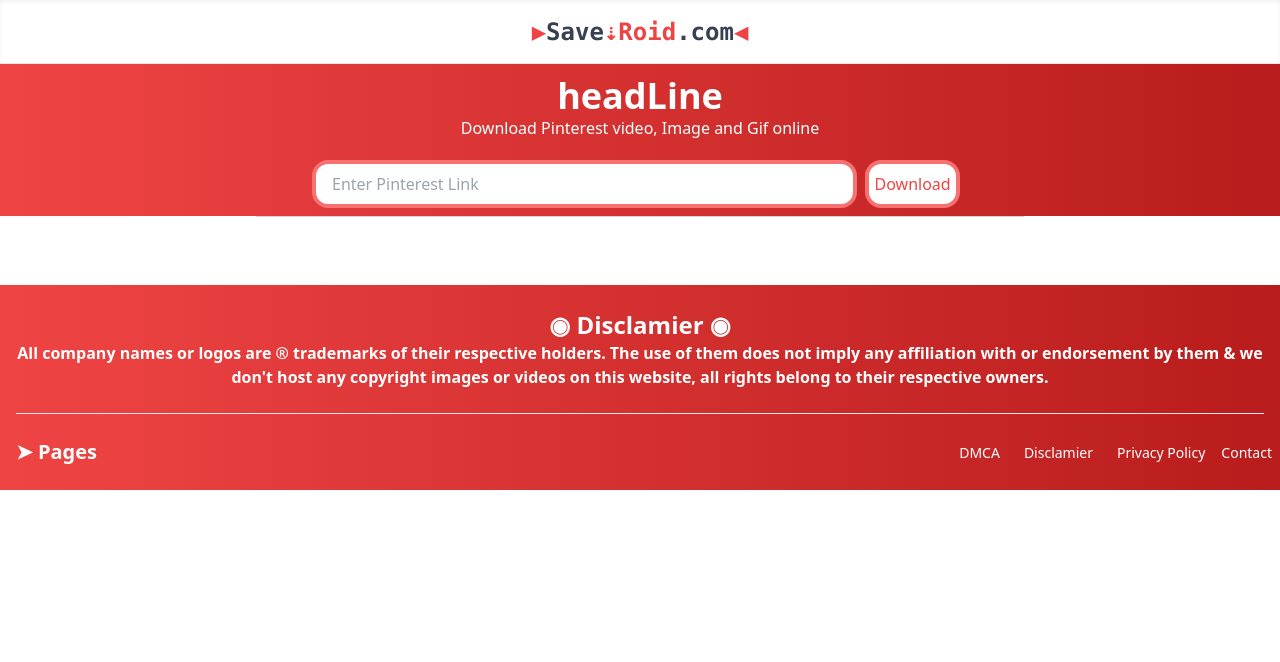
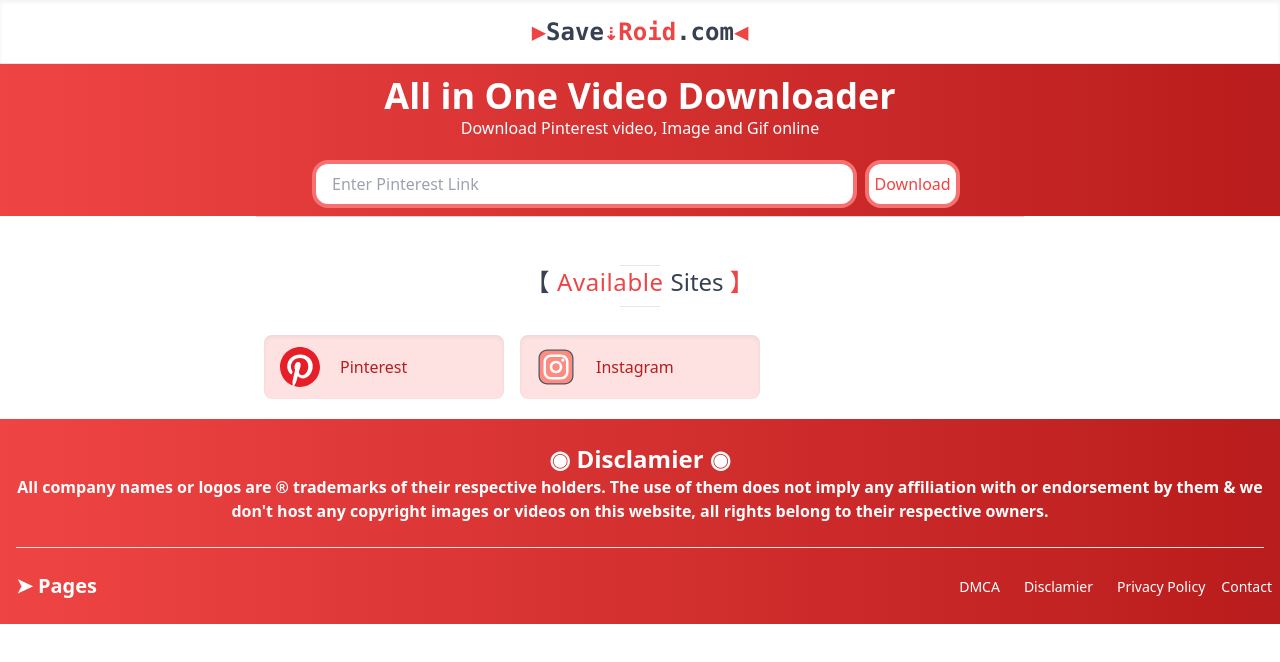
Before and after one commit to codingstark-dev/saveroid, a Next.js app: page / in a window 1280 px wide. Shown: the top 662 px of the page. Built offline with nearby package versions, Linux system fonts and the light colour scheme; what @badrap/bar-of-progress would draw is missing.

Commit message:
Bug fixed and  Absite added 2

```diff
--- a/package.json
+++ b/package.json
@@ -44,7 +44,7 @@
   },
   "husky": {
     "hooks": {
-      "pre-commit": "lint-staged --no-verify"
+      "pre-commit": "lint-staged"
     }
   },
   "lint-staged": {
--- /dev/null
+++ b/src/componets/AbSites.tsx
@@ -0,0 +1,79 @@
+import React from 'react';
+
+const AbSites = () => {
+  return (
+    <div>
+      <div className="text-center">
+        <hr className="w-10 m-auto" />
+        <h1 className="text-2xl px-2 text-current items-center font-medium">
+          <span className="tracking-wide">【</span>
+          <span className="text-red-500 tracking-wide"> Available </span>
+          <span>Sites </span>
+          <span className="tracking-wide text-red-500">】</span>
+        </h1>
+        <hr className="w-10 m-auto mt-2" />
+      </div>
+      <br />
+      <div className="grid md:grid-cols-3 grid-cols-2 break-normal   text-base">
+        <div
+          className="mx-2 relative px-4 py-3 shadow-inner leading-normal text-red-700 bg-red-100 rounded-lg"
+          role="alert"
+        >
+          <div className="flex m-auto text-center items-center">
+            <svg
+              xmlns="http://www.w3.org/2000/svg"
+              fillRule="evenodd"
+              strokeLinejoin="round"
+              strokeMiterlimit="2"
+              clipRule="evenodd"
+              className="w-10"
+              viewBox="0 0 512 512"
+            >
+              <g fillRule="nonzero">
+                <path
+                  fill="#fff"
+                  d="M511.999 256.002c0 141.373-114.606 255.979-255.98 255.979C114.646 511.981.04 397.375.04 256.002.04 114.628 114.646.022 256.019.022c141.374 0 255.98 114.606 255.98 255.98z"
+                ></path>
+                <path
+                  fill="#e71d27"
+                  d="M255.998.001C114.614.001 0 114.618 0 255.999 0 364.455 67.475 457.17 162.707 494.47c-2.24-20.255-4.261-51.405.889-73.518 4.65-19.978 30.018-127.248 30.018-127.248s-7.659-15.334-7.659-38.008c0-35.596 20.632-62.171 46.323-62.171 21.839 0 32.391 16.399 32.391 36.061 0 21.966-13.984 54.803-21.203 85.235-6.03 25.482 12.779 46.261 37.909 46.261 45.503 0 80.477-47.976 80.477-117.229 0-61.293-44.045-104.149-106.932-104.149-72.841 0-115.597 54.634-115.597 111.095 0 22.004 8.475 45.596 19.052 58.421 2.09 2.535 2.398 4.758 1.776 7.343-1.945 8.087-6.262 25.474-7.111 29.032-1.117 4.686-3.711 5.681-8.561 3.424-31.974-14.884-51.963-61.627-51.963-99.174 0-80.755 58.672-154.915 169.148-154.915 88.806 0 157.821 63.279 157.821 147.85 0 88.229-55.629 159.232-132.842 159.232-25.94 0-50.328-13.476-58.674-29.394 0 0-12.838 48.878-15.95 60.856-5.782 22.237-21.382 50.109-31.818 67.11C204.156 508.001 229.61 512 255.998 512c141.389 0 256.003-114.612 256.003-256.001C512.001 114.618 397.387.001 255.998.001z"
+                ></path>
+              </g>
+            </svg>
+            <span className="pl-5">Pinterest</span>
+          </div>
+        </div>
+        <div
+          className="mx-2 relative px-4 py-3 shadow-inner leading-normal text-red-700 bg-red-100 rounded-lg"
+          role="alert"
+        >
+          <div className="flex m-auto text-center items-center">
+            <svg xmlns="http://www.w3.org/2000/svg" className="w-10" viewBox="0 0 32 32">
+              <g>
+                <path
+                  fill="#FF8A80"
+                  d="M23 29.5H9A6.5 6.5 0 012.5 23V9A6.5 6.5 0 019 2.5h14A6.5 6.5 0 0129.5 9v14a6.5 6.5 0 01-6.5 6.5z"
+                ></path>
+                <path
+                  fill="#455A64"
+                  d="M23 30H9c-3.86 0-7-3.14-7-7V9c0-3.86 3.14-7 7-7h14c3.86 0 7 3.14 7 7v14c0 3.86-3.14 7-7 7zM9 3C5.691 3 3 5.691 3 9v14c0 3.309 2.691 6 6 6h14c3.309 0 6-2.691 6-6V9c0-3.309-2.691-6-6-6H9z"
+                ></path>
+                <path
+                  fill="#FFF"
+                  d="M20 26h-8c-3.309 0-6-2.691-6-6v-8c0-3.309 2.691-6 6-6h8c3.309 0 6 2.691 6 6v8c0 3.309-2.691 6-6 6zM12 8c-2.206 0-4 1.794-4 4v8c0 2.206 1.794 4 4 4h8c2.206 0 4-1.794 4-4v-8c0-2.206-1.794-4-4-4h-8z"
+                ></path>
+                <path
+                  fill="#FFF"
+                  d="M21.5 11.75c-.689 0-1.25-.561-1.25-1.25s.561-1.25 1.25-1.25 1.25.561 1.25 1.25-.561 1.25-1.25 1.25zM16 21c-2.757 0-5-2.243-5-5s2.243-5 5-5 5 2.243 5 5-2.243 5-5 5zm0-8c-1.654 0-3 1.346-3 3s1.346 3 3 3 3-1.346 3-3-1.346-3-3-3z"
+                ></path>
+              </g>
+            </svg>
+            <span className="pl-5">Instagram</span>
+          </div>
+        </div>
+      </div>
+    </div>
+  );
+};
+
+export default AbSites;
--- a/src/componets/Dlform.tsx
+++ b/src/componets/Dlform.tsx
@@ -52,7 +52,7 @@
         if (Textval?.includes(d)) {
           router.push('/tools/' + supportedUrl[index].route + `?dl=${encodeURIComponent(Textval)}`);
         } else if (bool.filter((e) => e === false).length === indexsint) {
-          router.push('/invalid-url' + `?dl=${encodeURIComponent(Textval)}`);
+          router.push('/invalid-url' + `?url=${encodeURIComponent(Textval)}`);
         }
       });
     });
@@ -62,7 +62,9 @@
     <>
       <div className="bg-gradient-to-r from-red-500 to-red-700 h-auto pt-16 ">
         <div className=" max-w-2xl mx-auto">
-          <h1 className="text-4xl text-center  font-semibold text-white  pt-3">headLine</h1>
+          <h1 className="text-4xl text-center  font-semibold text-white  pt-3">
+            All in One Video Downloader
+          </h1>
           <h2 className=" text-center  font-medium text-white  pb-3 text-base">
             Download Pinterest video, Image and Gif online
           </h2>
--- a/src/pages/index.tsx
+++ b/src/pages/index.tsx
@@ -1,4 +1,5 @@
 import React from 'react';
+import AbSites from '../componets/AbSites';
 
 import { Meta } from '../layout/Meta';
 import { Main } from '../templates/Main';
@@ -15,8 +16,7 @@
         dlform={true}
       >
         <br />
-
-
+        <AbSites></AbSites>
       </Main>
     </>
   );
--- a/src/pages/invalid-url.tsx
+++ b/src/pages/invalid-url.tsx
@@ -1,10 +1,36 @@
 import React from 'react';
 import { useRouter } from 'next/router';
 
-const invalidurl = () => {
+import { Meta } from '../layout/Meta';
+import { Main } from '../templates/Main';
+import AbSites from '../componets/AbSites';
+const invalid = () => {
   const router = useRouter();
-
-  return <div>Error in {router.query.dl}</div>;
+  return (
+    <>
+      <Main
+        meta={
+          <Meta
+            title="Next.js Boilerplate Presentation"
+            description="Next js Boilerplate is the perfect starter code for your project. Build your React application with the Next.js framework."
+          />
+        }
+        dlform={true}
+      >
+        <br />
+        <div
+          className=" shadow-inner   mx-2 relative px-4 py-3 leading-normal text-white bg-red-500 rounded-lg"
+          role="alert"
+        >
+          <p className="break-words">
+            Invalid Url!! <b>{router.query.url}</b>. Check Supported Sites ⇣ Below.
+          </p>
+        </div>
+        <br />
+        <AbSites></AbSites>
+      </Main>
+    </>
+  );
 };
 
-export default invalidurl;
+export default invalid;
--- a/src/pages/tools/pinterest-video-downloader.tsx
+++ b/src/pages/tools/pinterest-video-downloader.tsx
@@ -13,7 +13,6 @@
   const router = useRouter();
 
   let getPinData = (id: string) => {
-    console.log(id);
     if (id != undefined) {
       if (id.includes('pin.it')) {
         var configExpandUrl: AxiosRequestConfig = {
@@ -25,7 +24,7 @@
         };
         return axios(configExpandUrl)
           .then((result) => {
-            if (result.data !== {} && result.data != null && result.data != '') {
+            if (JSON.stringify(result.data) !== '{}' && result.data != null && result.data != '') {
               setLoading(true);
               const pinID = result.data.split('/')[4];
 
@@ -38,10 +37,17 @@
               };
               return axios(config1)
                 .then((result) => {
-                  if (result.data !== {} && result.data != null && result.data != '') {
+                  if (
+                    JSON.stringify(result.data) !== '{}' &&
+                    result.data != null &&
+                    result.data != ''
+                  ) {
                     setLoading(false);
 
                     return result.data;
+                  } else {
+                    setLoading(false);
+                    router.push('/invalid-url' + `?url=${id}`);
                   }
                 })
                 .catch((err) => {
@@ -69,14 +75,17 @@
         };
         return axios(config10)
           .then((result) => {
-            if (result.data !== {} && result.data != null && result.data != '') {
+            if (JSON.stringify(result.data) !== '{}' && result.data != null && result.data != '') {
               setLoading(false);
 
-              console.log(result.data);
+              console.log(JSON.stringify(result.data) !== '{}');
               return result.data;
               // this.dataUrls = result.data;
               // this.errorAPi = true;
               // this.randomNumber = Math.floor(Math.random() * 1000) + 1;
+            } else {
+              setLoading(false);
+              router.push('/invalid-url' + `?url=${id}`);
             }
           })
           .catch((err) => {
@@ -86,6 +95,8 @@
             alert(err);
             // this.errorAPi = false;s
           });
+      } else {
+        router.push('/invalid-url' + `?url=${id}`);
       }
     }
   };
```
Also changed, not shown: 1 other file (tests, documents, lock files or other folders).
